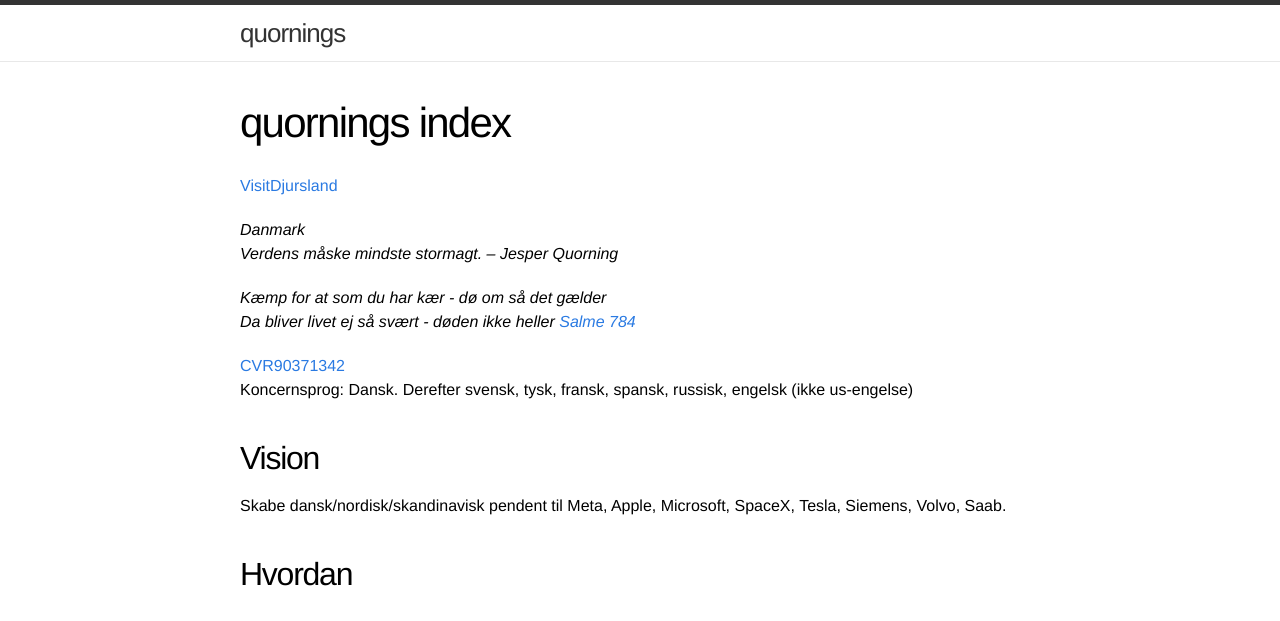
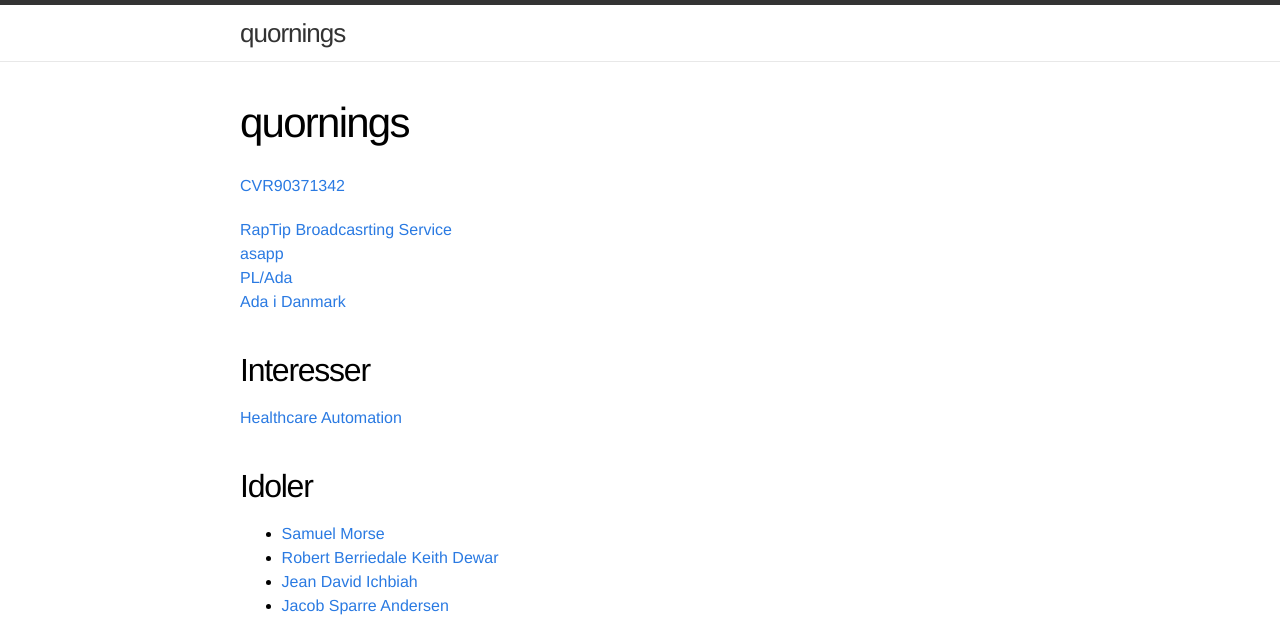
Before and after one commit to quornings/quornings.github.io, a Jekyll site: the page built from index.md, in a window 1280 px wide and 1400 px high. Shown: the top 621 px of the window. Built offline with Jekyll 4.4.1, drawn with Linux system fonts in a browser that asks for light colours; some of the changed text lies outside the part shown.

Commit message:
merge-master

```diff
--- a/_config.yml
+++ b/_config.yml
@@ -1,6 +1,7 @@
 # Site settings
+
 title:       quornings
-email:
+email:       jesper.quorning@icloud.com
 url:         'https://quornings.github.io'
 baseurl:
 twitter_username:
--- a/index.md
+++ b/index.md
@@ -1,42 +1,15 @@
 ---
 layout: page
-title: quornings index
+title: quornings
 ---
-[VisitDjursland](https://visitdjursland.dk)
+
+[CVR90371342](https://datacvr.virk.dk/enhed/virksomhed/37901342)
 
 <cite>
-Danmark<br>
-Verdens måske mindste stormagt.
--- Jesper Quorning
 </cite>
 
-<cite>
-Kæmp for at som du har kær - dø om så det gælder<br>
-Da bliver livet ej så svært - døden ikke heller
-<a href="https://www.folkekirken.dk/om-troen/salmer/altid-frejdig-naar-du-gaar">Salme 784</a>
-</cite>
 
-[CVR90371342](https://datacvr.virk.dk/enhed/virksomhed/37901342)
-Koncernsprog: Dansk. Derefter svensk, tysk, fransk, spansk, russisk, engelsk (ikke us-engelse)
-
-Vision
-----
-Skabe dansk/nordisk/skandinavisk pendent til Meta, Apple, Microsoft, SpaceX, Tesla, Siemens, Volvo, Saab.
-
-Hvordan
-----
-<iframe
- width="560" height="315"
- src="https://www.youtube.com/embed/Z9NYDgbKsBE?start=0"
- title="YouTube video player"
- frameborder="0" allow="accelerometer; autoplay;
- clipboard-write; encrypted-media; gyroscope;
- picture-in-picture; web-share" allowfullscreen
- >
-</iframe>
-
-Projekter
-----
+[RapTip Broadcasrting Service](raptipbs)
 [asapp](https://github.com/quornings/asapp)
 [PL/Ada](https://github.com/quornings/plada)
 [Ada i Danmark](/ada-i-danmark/)
@@ -52,10 +25,9 @@ Idoler
 - [Robert Berriedale Keith Dewar](https://en.wikipedia.org/wiki/Robert_Dewar)
 - [Jean David Ichbiah](https://en.wikipedia.org/wiki/Jean_Ichbiah)
 - [Jacob Sparre Andersen](http://www.jacob-sparre.dk)
+- [Thomas Løcke](https://github.com/ThomasLocke)
 - [Dmitry A. Kazakov](http://www.dmitry-kazakov.de)
-- [Thomas Løcke](https://github.com/ThomasLocke)
 - [Alejandro R Mosteo](https://github.com/mosteo)
 - [Fabien Chouteau](https://github.com/Fabien-Chouteau)
 - [Simon J Wright](https://github.com/simonjwright)
 - [Stephane Carrez](https://gitlab.com/stcarrez)
-- [Jesper Quorning](https://github.com/jquorning)
```
